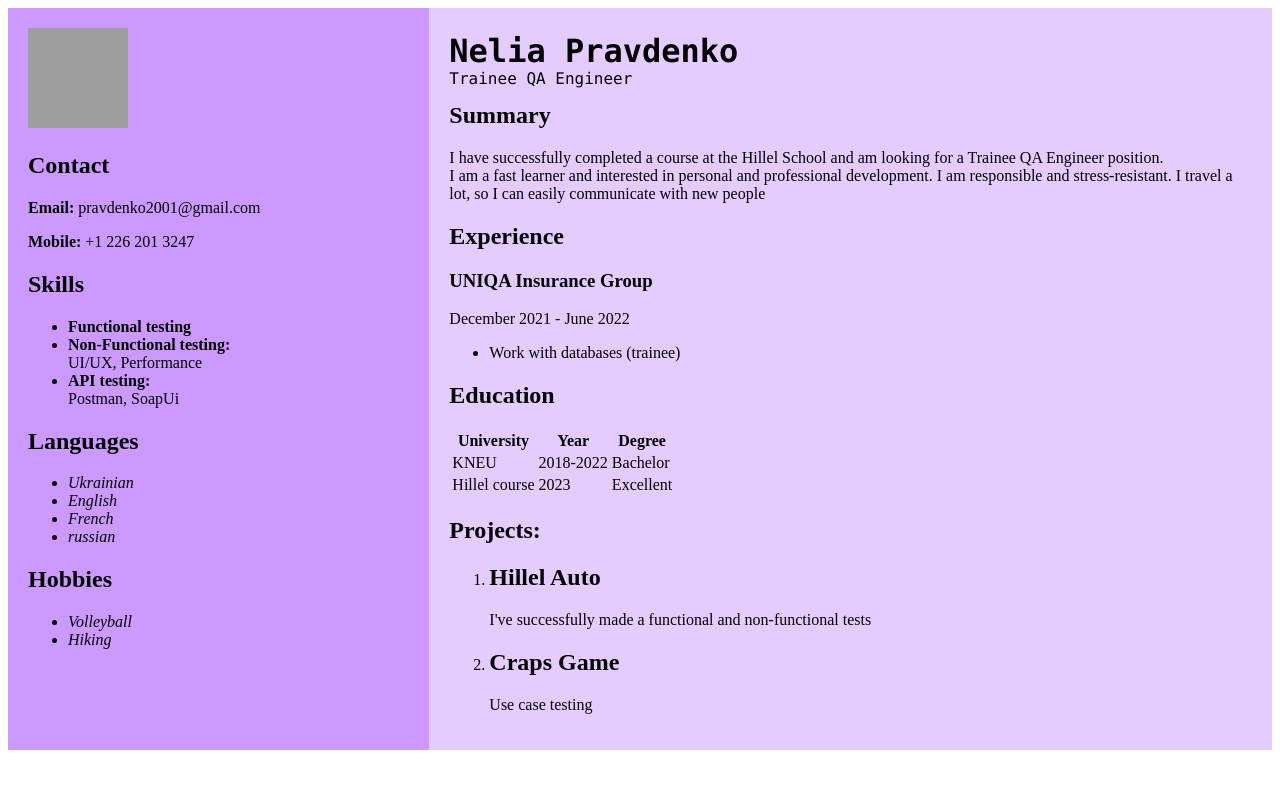
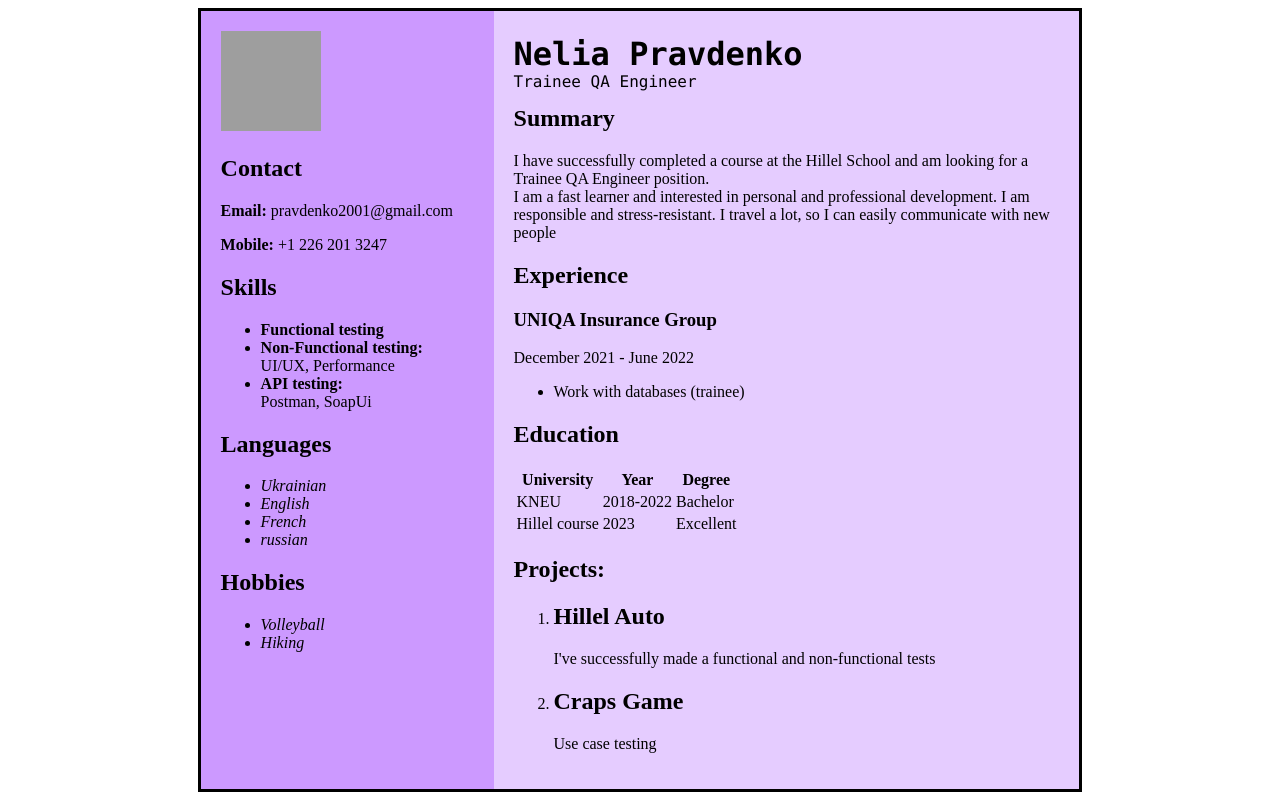
Before and after one commit to neliok12/hillel.demo, a plain HTML site: page src/index.html in a window 1280 px wide. Drawn offline with Linux system fonts and the light colour scheme; grey boxes are pictures that could not be loaded.

Commit message:
add css1

```diff
--- a/src/resume.css
+++ b/src/resume.css
@@ -1,7 +1,10 @@
 .full{
-    margin: 0;
+    margin-right: 15%;
+    margin-left: 15%;
     display: grid;
     grid-template-columns: 2fr 4fr;
+    border-style: solid;
+
 }
 
 .left{
```
